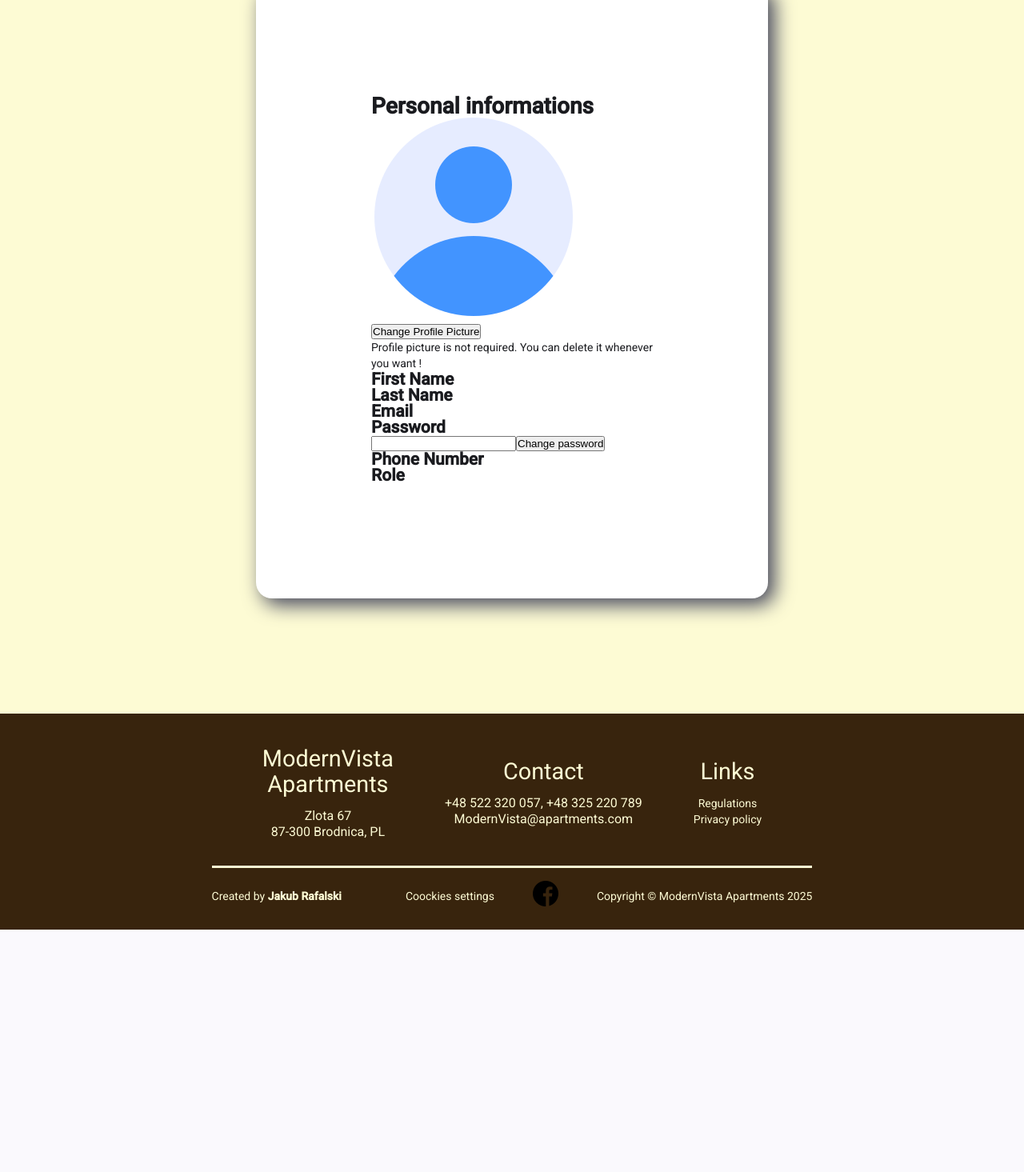
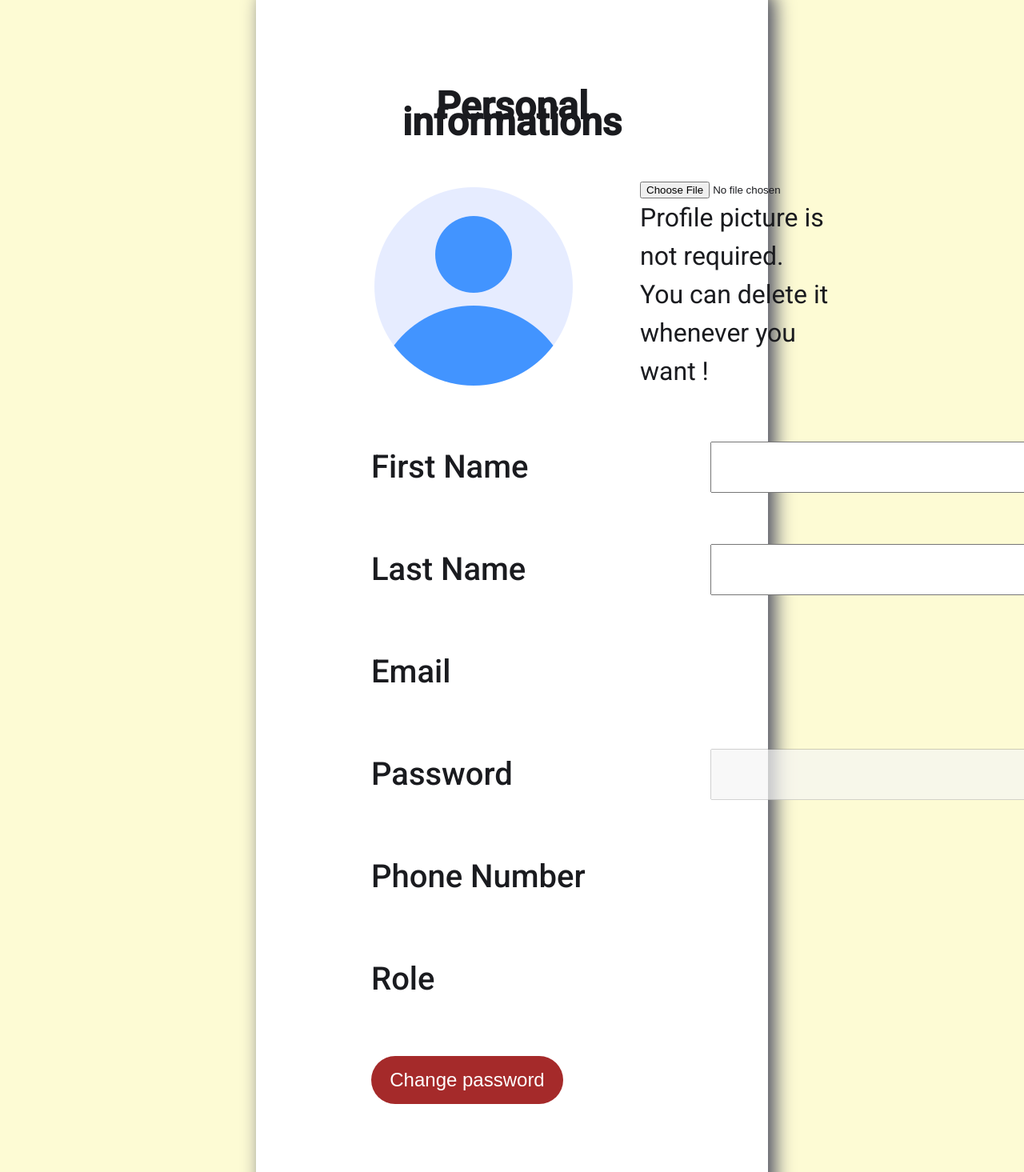
Before and after one commit to J4KU8Dev/Rent-a-flat, an Angular app: page /account in a window 1280 px wide. Shown: the part 325-1790 px from the top of the page at 80% size. Before the commit the page ends 1487 px from the top, so only its background shows below. Built offline with nearby package versions, Linux system fonts and the light colour scheme.

Commit message:
customizing and adding open/close modal

```diff
--- a/src/app/auth/account/account.css
+++ b/src/app/auth/account/account.css
@@ -15,3 +15,82 @@
     -moz-box-shadow: 8px 8px 24px 0px rgba(66, 68, 90, 1);
     box-shadow: 8px 8px 24px 0px rgba(66, 68, 90, 1);
 }
+.wrapper h1{
+    font-size: 3rem;
+    width: 100%;
+    text-align: center;
+}
+.profile-picture-wrapper{
+    display: flex;
+    justify-content: start;
+    align-items: center;
+    gap: 5rem;
+}
+.profile-picture-wrapper .block p{
+    font-size: 2rem;
+    line-height: 3rem;
+}
+
+.wrapper{
+    display: flex;
+    flex-direction: column;
+    align-items: flex-start;
+    justify-content: center;
+    gap: 4rem;
+}
+.profile{
+    display: flex;
+    flex-direction: row;
+    gap: 1.5rem;
+    align-items: center;
+    height: 4rem;
+}
+.profile h2{
+    font-size: 2.5rem;
+    width: 25rem;
+    font-weight: 500;
+}
+.profile p{
+    font-size: 1.5rem;
+}
+.element{
+    padding: 1rem;
+    width: 25rem;
+    font-size: 1.5rem;
+    cursor: pointer;
+}
+.text-role{
+    cursor: help;
+}
+.password{
+    cursor: not-allowed;
+    padding: 1rem;
+    width: 25rem;
+    font-size: 1.5rem;
+}
+button{
+    padding: 1rem;
+    font-size: 1.5rem;
+    width: 15rem;
+    text-wrap: nowrap;
+    background-color: brown;
+    color: white;
+    border: none;
+    border-radius: 30px;
+    cursor: pointer;
+    transition: .3s ease-in;
+}
+button:hover{
+    background-color: red;
+}
+/* .parent{
+    position: relative;
+}
+.changing-password-container{
+    position: absolute;
+    top: 50%;
+    left: 50%;
+    transform: translate(-50%, -50%);
+    background-color: yellow;
+
+} */
--- a/src/app/auth/account/account.html
+++ b/src/app/auth/account/account.html
@@ -4,17 +4,17 @@
         <div class="profile-picture-wrapper">
             <img src="/assets/images/user.png" alt="">
             <div class="block">
-                <button>Change Profile Picture</button>
-                <p>Profile picture is not required. You can delete it whenever you want !</p>
+                <input type="file">
+                <p>Profile picture is not required. <br> You can delete it whenever you want !</p>
             </div>
         </div>
         <div class="profile">
             <h2>First Name</h2>
-            <p>{{user()?.firstName}}</p>
+            <input type="text" class="element" [value]="user()?.firstName">
         </div>
         <div class="profile">
             <h2>Last Name</h2>
-            <p>{{user()?.lastName}}</p>
+            <input type="text" class="element" [value]="user()?.lastName">
         </div>
         <div class="profile">
             <h2>Email</h2>
@@ -22,17 +22,38 @@
         </div>
         <div class="profile">
             <h2>Password</h2>
-            <input type="password" [value]="user()?.password">
-            <button>Change password</button>
+            <input type="password" class="password" [value]="user()?.password" disabled>
         </div>
         <div class="profile">
             <h2>Phone Number</h2>
-            <p>{{user()?.firstName}}</p>
+            <p>{{user()?.phone}}</p>
         </div>
         <div class="profile">
             <h2>Role</h2>
-            <p>{{user()?.role}}</p>
+            <p class="text-role">{{user()?.role}}</p>
         </div>
-        <!-- data like: last logged, account create date and something else -->
+        <button (click)="onOpenModal()">Change password</button>
+
     </div>
 </div>
+        @if(clicked()) {
+            <div class="parent">
+                <div class="changing-password-container">
+                    <button class="closeModal">X</button>
+                    <div class="old-password">
+                        <label for="oldPasswd">Old Password</label>;
+                        <input type="text" id="oldPasswd">
+                        <label for="oldPasswdCheckbox">Show Password</label>
+                        <input type="checkbox" id="oldPasswdCheckbox">
+                    </div>
+                    <div class="new-password">
+                        <label for="newPasswd">New Password</label>;
+                        <input type="text" id="newPasswd">
+                        <label for="newPasswdCheckbox">Show Password</label>
+                        <input type="checkbox" id="newPasswdCheckbox">
+                    </div>
+                    <button class="confirm">Confirm</button>
+                </div>
+            </div>
+        }
+        <!-- data like: last logged, account create date and something else -->
--- a/src/app/auth/account/account.ts
+++ b/src/app/auth/account/account.ts
@@ -1,19 +1,31 @@
 import { Component, inject, OnInit, signal } from '@angular/core';
 import { AuthService } from '../../services/auth-service';
 import { LoginModel } from '../../login-model';
+import { RouterLink } from "@angular/router";
 
 @Component({
   selector: 'app-account',
-  imports: [],
+  imports: [RouterLink],
   templateUrl: './account.html',
   styleUrl: './account.css',
 })
 export class Account implements OnInit{
   authService = inject(AuthService);
   user = signal<LoginModel | null>(null);
-
+  clicked = signal<boolean>(false);
   ngOnInit(): void {
+    if(this.user==null){
+      // route to login component to prevent from checking account settins without logged account
+    }
     this.user.set(this.authService.currentUser());
   }
 
+  onOpenModal() {
+    this.clicked.set(true);
+  }
+
+  onCloseModal() {
+    this.clicked.set(false);
+  }
+
 }
```
